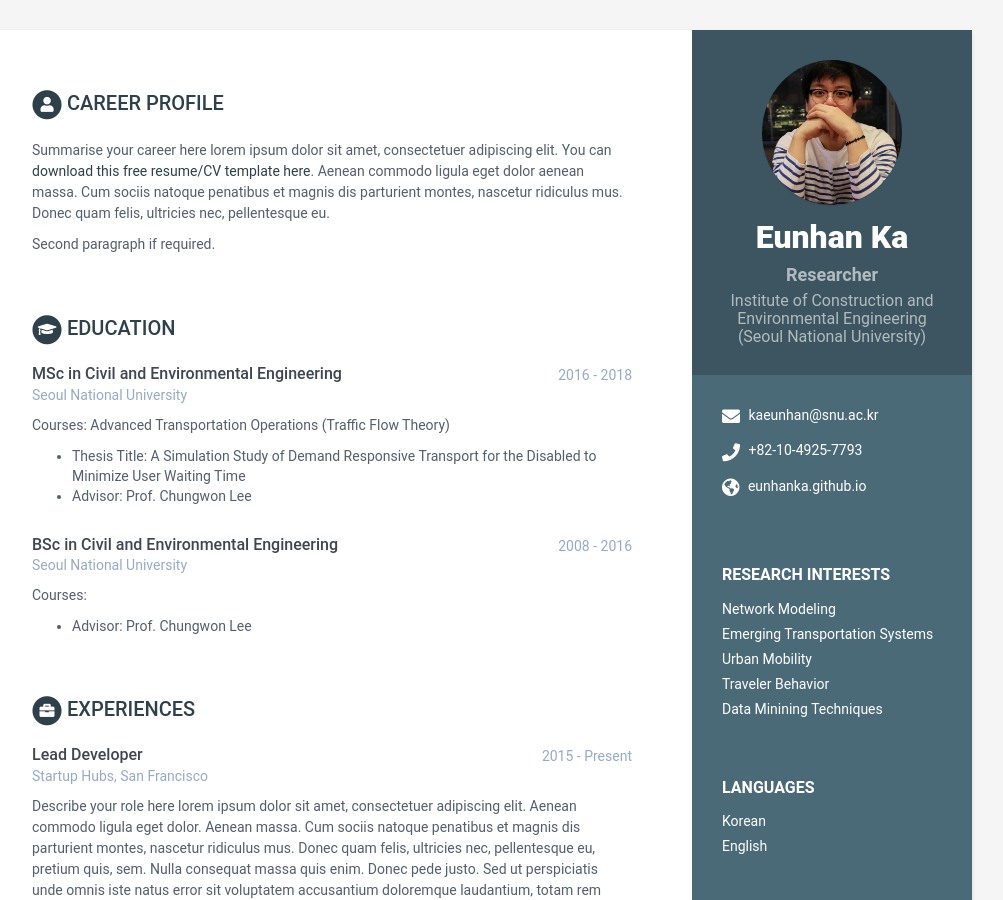
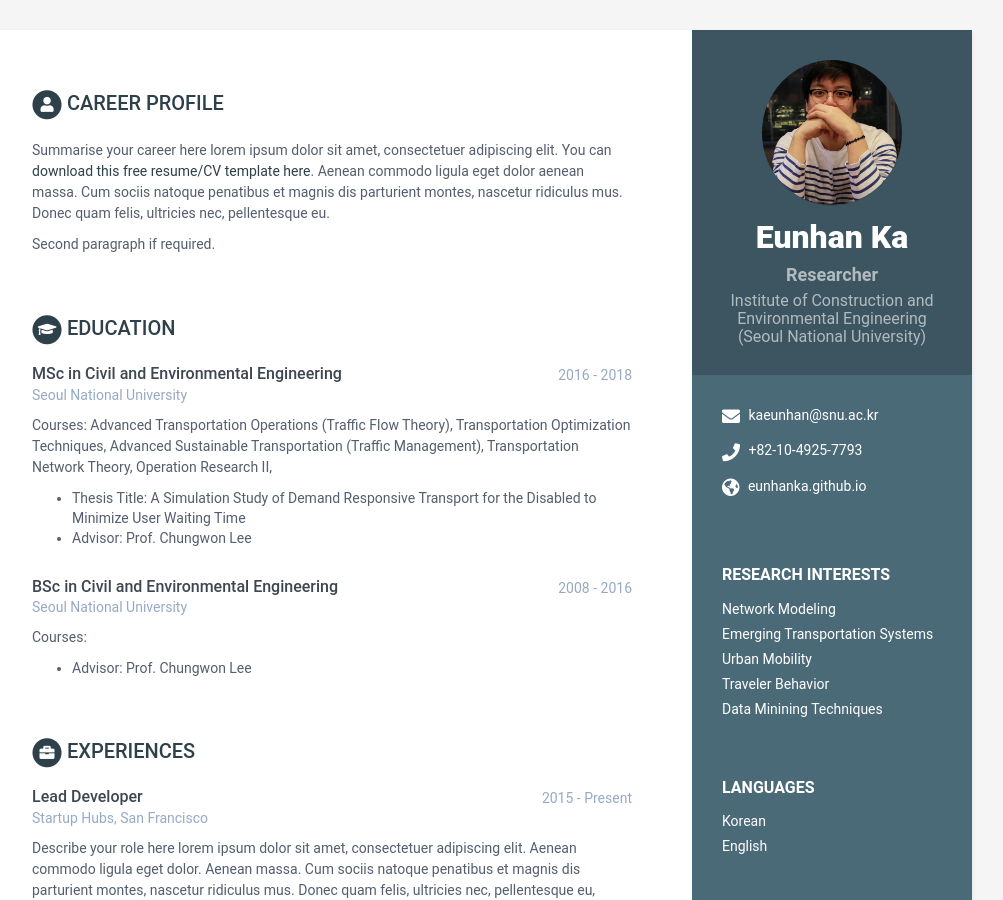
Before and after one commit to eunhanka/eunhanka.github.io, a Jekyll site: the page built from index.html, in a window 1280 px wide and 900 px high. Shown: the whole window, without its empty margins (168-1171 px from the left). Built offline with Jekyll 4.4.1, drawn with Linux system fonts in a browser that asks for light colours.

Commit message:
Update data.yml

```diff
--- a/_data/data.yml
+++ b/_data/data.yml
@@ -52,7 +52,9 @@ education:
       university: Seoul National University
       time: 2016 - 2018
       details: |
-        Courses: Advanced Transportation Operations (Traffic Flow Theory)
+        Courses: Advanced Transportation Operations (Traffic Flow Theory), Transportation Optimization Techniques,
+        Advanced Sustainable Transportation (Traffic Management), Transportation Network Theory,
+        Operation Research II,
 
           - Thesis Title: A Simulation Study of Demand Responsive Transport for the Disabled to Minimize User Waiting Time
           - Advisor: Prof. Chungwon Lee
```
